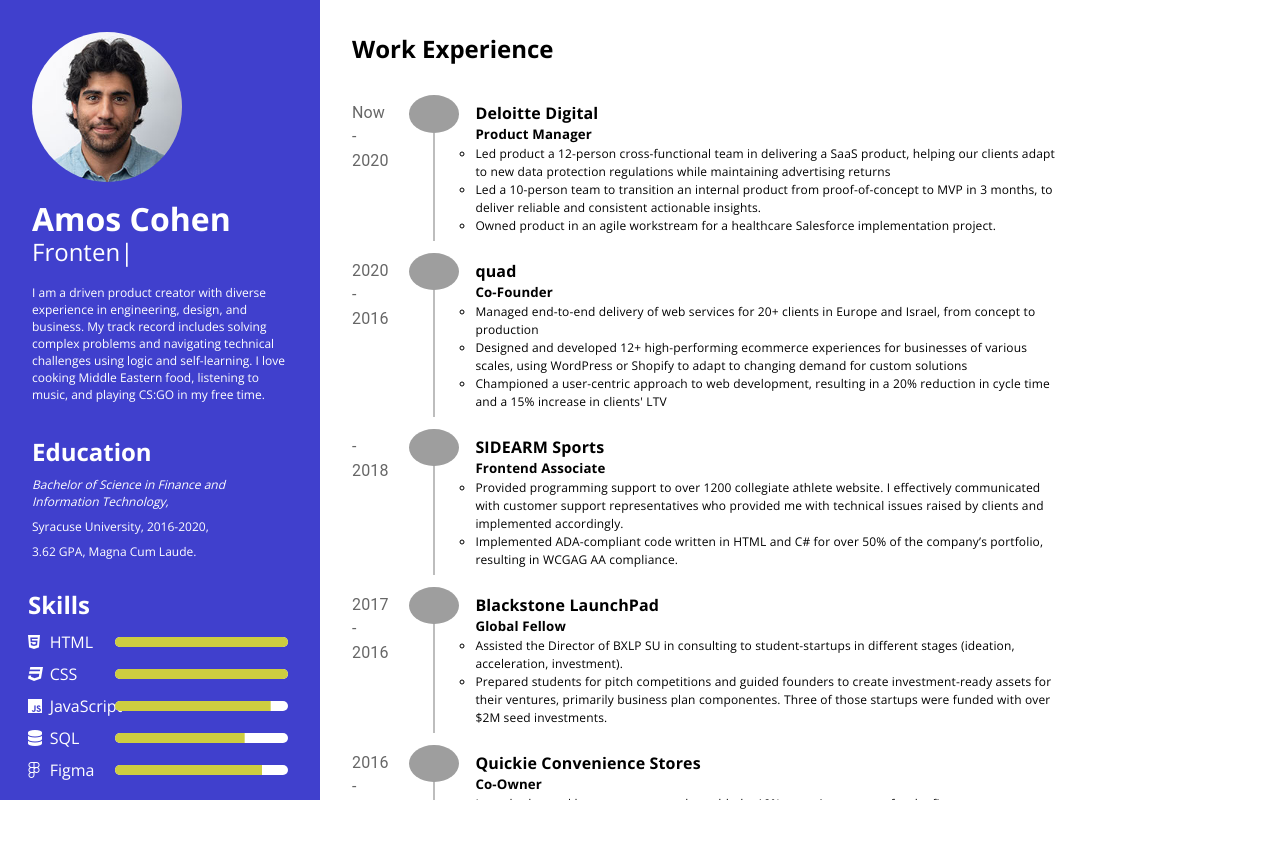
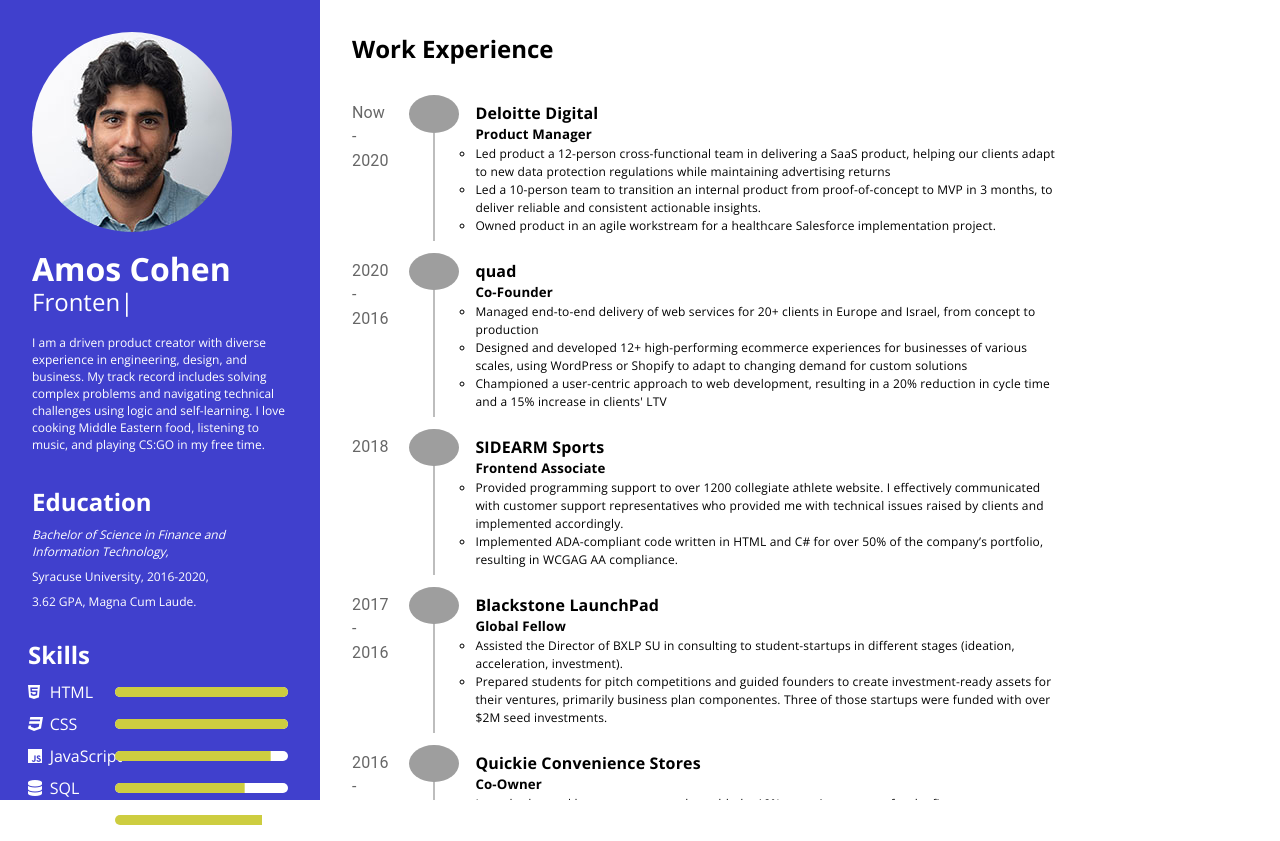
Before and after one commit to amcorepo/personal-site, a React (Create React App) app: page / in a window 1280 px wide. Before the commit the page ends 800 px from the top, so only its background shows below. Built offline with nearby package versions, Linux system fonts and the light colour scheme; grey boxes are pictures that could not be loaded.

Commit message:
Pushing last

```diff
--- a/src/App.js
+++ b/src/App.js
@@ -8,10 +8,10 @@ function App() {
   return (
     <div className="App">
         <Grid container sx={{height:'100vh'}}>
-          <Grid container item xs={12} md={3} direction='column' sx={{backgroundColor: '#4040cd', color:'white', padding: '2rem', position: 'sticky', left: '0', height: '100vh'}}>
+          <Grid container item xs={12} md={3} direction='column' sx={{backgroundColor: '#4040cd', color:'white', padding: '2rem', position: {md: 'sticky'}, left: {md: '0'}, height: {md:'100vh'}}}>
             <SideContent/>
           </Grid>
-          <Grid container item direction='row' xs={12} md={9} sx={{padding: '2rem', overflowY: 'auto', height:'100vh'  }}  >
+          <Grid container item direction='row' xs={12} md={9} sx={{padding: '2rem', overflowY: {md:'auto'}, height:{md:'100vh'}  }}  >
             <Grid item xs={12}>
            <MainContent />
             </Grid>
--- a/src/components/personal.js
+++ b/src/components/personal.js
@@ -12,7 +12,7 @@ function MyPersonal() {
     <>
     <Grid container item spacing={2}  sx={{alignItems: 'center'}} direction='row' id="personal" className="sidecat" >
         <Grid item xs={12} sm={3} md={12} lg={12} xl={5} >
-            <img src={amos} style={{maxWidth: '150px', borderRadius: '100%'}} alt="Amos Cohen"/>
+            <img src={amos} style={{maxWidth: '100%', borderRadius: '100%'}} alt="Amos Cohen"/>
         </Grid>
         <Grid container direction='column' item xs={12} sm={9} md={12} xl={7} id="intro">
             <Grid item><h1>{personalData.name}</h1></Grid>
--- a/src/components/workExperience.js
+++ b/src/components/workExperience.js
@@ -25,7 +25,7 @@ function Experience({company, position, start_date, end_date, image, responsibil
       >
         <TimelineItem>
             <TimelineOppositeContent color="textSecondary" fontSize={{xs: "0.7em", md: "1em"}} align="right" >
-            {`${end_date} - ${start_date}`}
+            {end_date ? `${end_date} - ${start_date}` : `${start_date}`}
             </TimelineOppositeContent>
               <TimelineSeparator>
                   <img src={image} alt="" width="50px" style={{borderRadius: '100%'}}/>
@@ -56,8 +56,8 @@ function WorkExperience() {
         <h3 style={{marginBottom: '1em'}}>Work Experience</h3>
         <Grid container item xs={12} md={10} direction="column">
         {experienceData.map((experience, index) => (
-        <Grid item xs={12} sm={6} key={index} className="experience">
-            <Experience  company={experience.company} position={experience.position} start_date={experience.start_date} end_date={experience.end_date} image={experience.image} responsibilities={experience.responsibilities} />
+        <Grid item xs={12} key={index} className="experience">
+            <Experience company={experience.company} position={experience.position} start_date={experience.start_date} end_date={experience.end_date} image={experience.image} responsibilities={experience.responsibilities} />
         </Grid>
         ))}
         </Grid>
```
